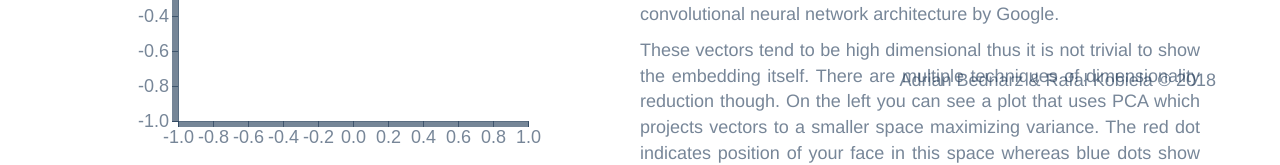
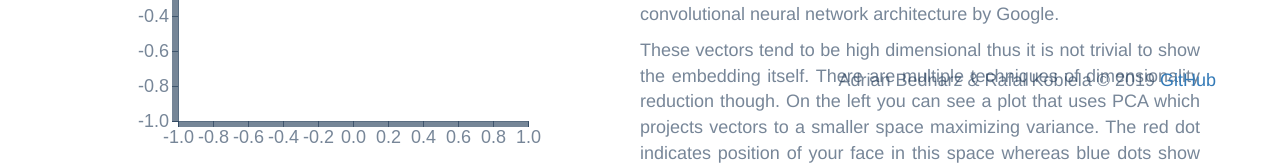
Before and after one commit to GreenShade/similar-faces, a React (Create React App) app in the folder ui/: page / in a window 1280 px wide. Shown: the part 699-864 px from the top of the page. Built offline with nearby package versions, Linux system fonts and the light colour scheme; no server answers.

Commit message:
Github ref

```diff
--- a/ui/src/components/Authors.js
+++ b/ui/src/components/Authors.js
@@ -2,7 +2,7 @@ import React from "react";
 
 const Authors = () => (
   // todo: or Janusze-AI?
-  <h4 className="text-center janusze-font-style-large" style={{position: "fixed", right: "5vw", bottom: 0}}>Adrian Bednarz & Rafał Kobiela &copy; 2018</h4>
+  <h4 className="text-center janusze-font-style-large" style={{position: "fixed", right: "5vw", bottom: 0}}>Adrian Bednarz & Rafał Kobiela &copy; 2019 <a href="https://github.com/GreenShade/similar-faces">GitHub</a></h4>
 );
 
 export default Authors;
```
